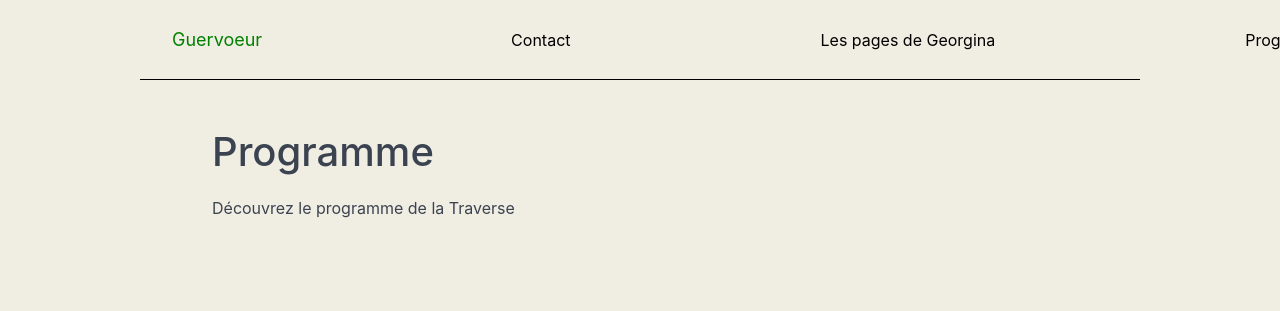
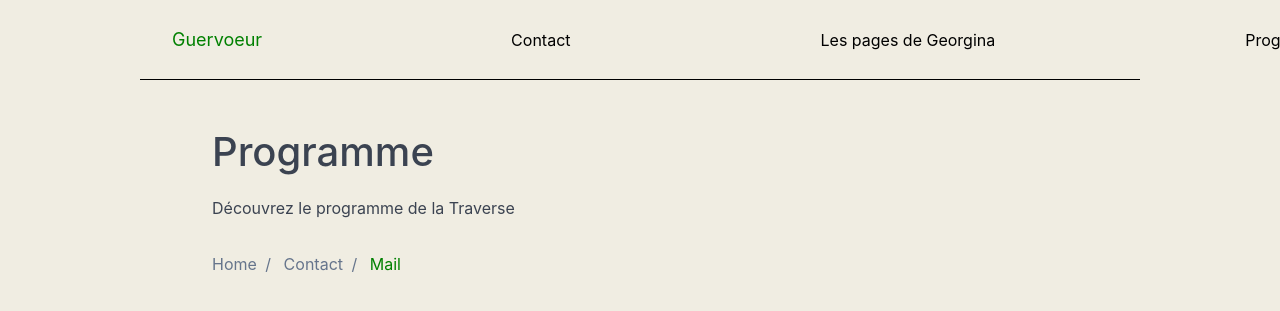
Before and after one commit to violaine-web/guervoeur, a Jekyll site: the page built from programme.markdown, in a window 1280 px wide. Shown: the top 311 px of the page. Built offline with Jekyll 4.4.1, drawn with Linux system fonts in a browser that asks for light colours.

Commit message:
fait encore un essai de breadcrum

```diff
--- a/programme.markdown
+++ b/programme.markdown
@@ -4,6 +4,18 @@ title: Programme
 permalink: /programme/
 ---
 Découvrez le programme de la Traverse
+
+<ul class="breadcrumb">
+  <li class="breadcrumb-item">
+    <a href="/index">Home</a>
+  </li>
+  <li class="breadcrumb-item">
+    <a href="/contact">Contact</a>
+  </li>
+  <li class="breadcrumb-item">
+    <a href="#">Mail</a>
+  </li>
+</ul>
 
 <!--
  This is the base Jekyll theme. You can find out more info about customizing your Jekyll theme, as well as basic Jekyll usage documentation at [jekyllrb.com](https://jekyllrb.com/)
```
